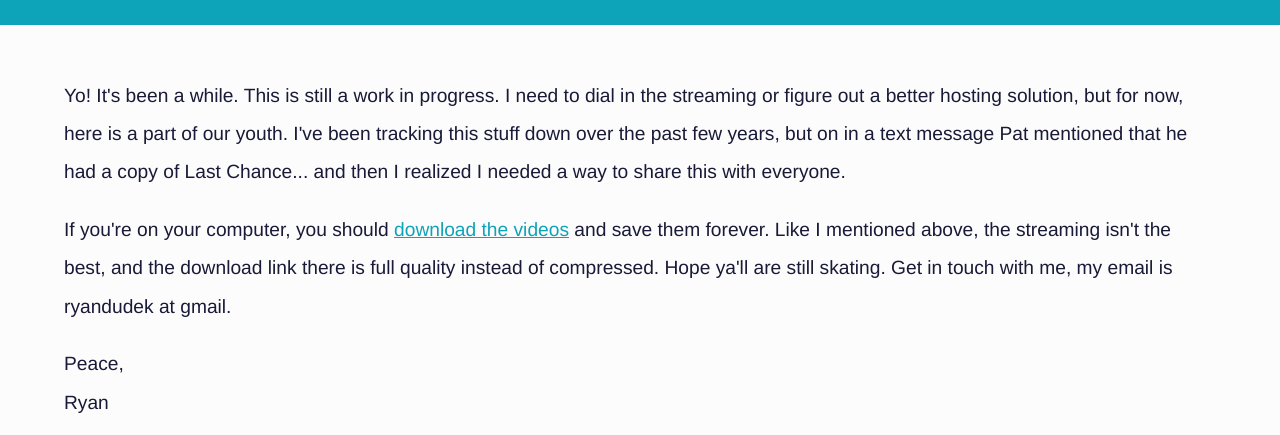
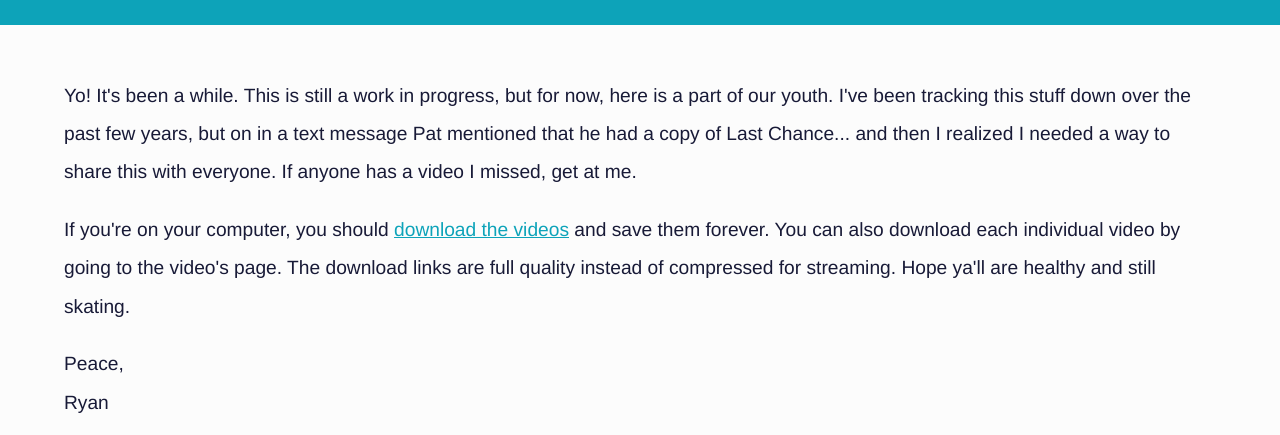
Before and after one commit to aubskate/classics, an Eleventy site: page src/pages/home-template.njk in a window 1280 px wide. Shown: the part 90-525 px from the top of the page. Built offline with nearby package versions, Linux system fonts and the light colour scheme; Eleventy itself is replaced by a stand-in of ours; files that its build step writes are made by us from their sources; what git-rev-sync would draw is missing.

Commit message:
Update Home “home”

```diff
--- a/src/content/home/home.md
+++ b/src/content/home/home.md
@@ -2,18 +2,18 @@
 name: Aubskate
 title: ''
 content: >-
-  Yo! It's been a while. This is still a work in progress. I need to dial in the
-  streaming or figure out a better hosting solution, but for now, here is a part
-  of our youth. I've been tracking this stuff down over the past few years, but
-  on in a text message Pat mentioned that he had a copy of Last Chance... and
-  then I realized I needed a way to share this with everyone.
+  Yo! It's been a while. This is still a work in progress, but for now, here is
+  a part of our youth. I've been tracking this stuff down over the past few
+  years, but on in a text message Pat mentioned that he had a copy of Last
+  Chance... and then I realized I needed a way to share this with everyone. If
+  anyone has a video I missed, get at me.
 
 
   If you're on your computer, you should [download the
   videos](https://www.dropbox.com/sh/6ccgt3km20h1gz8/AAAPgjkA0fJCCFTHgL9nBPFra?dl=0)
-  and save them forever. Like I mentioned above, the streaming isn't the best,
-  and the download link there is full quality instead of compressed. Hope ya'll
-  are still skating. Get in touch with me, my email is ryandudek at gmail.
+  and save them forever. You can also download each individual video by going to
+  the video's page. The download links are full quality instead of compressed
+  for streaming. Hope ya'll are healthy and still skating.
 
     Peace,\
     Ryan
```
